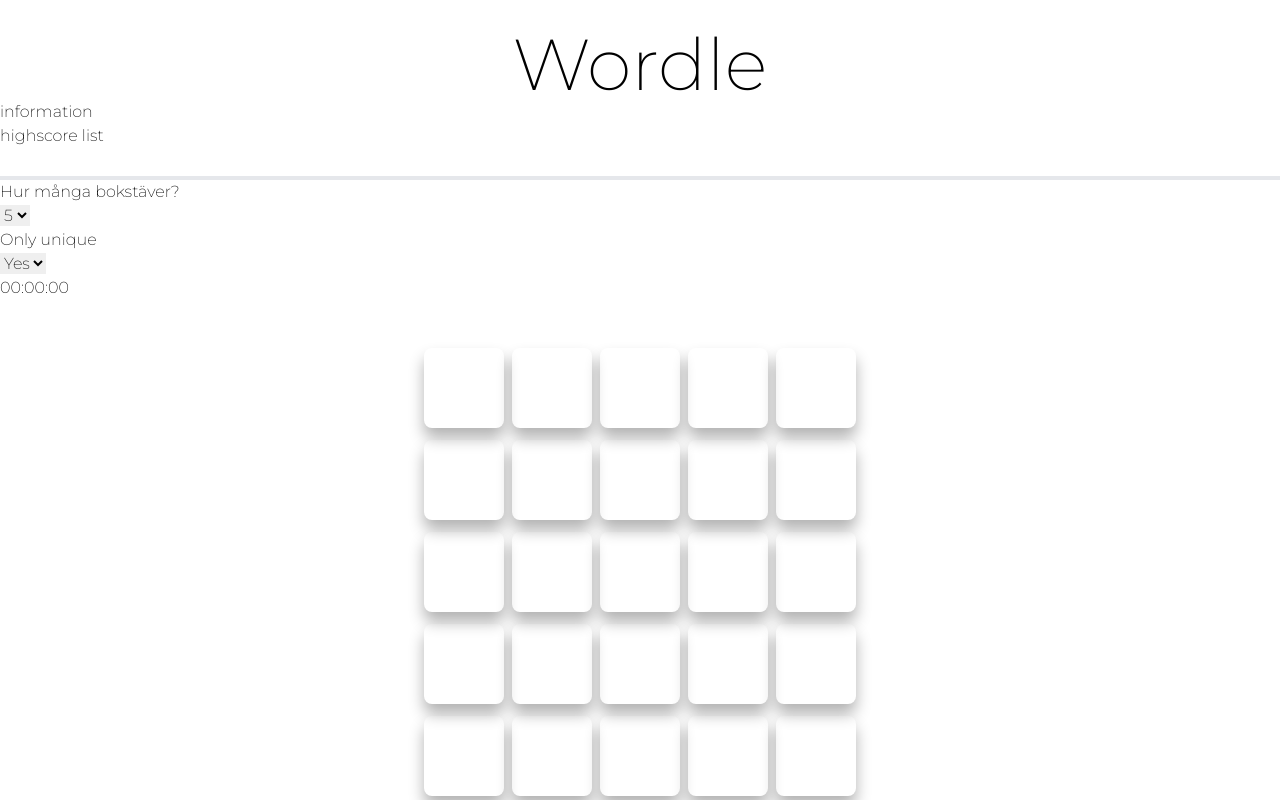
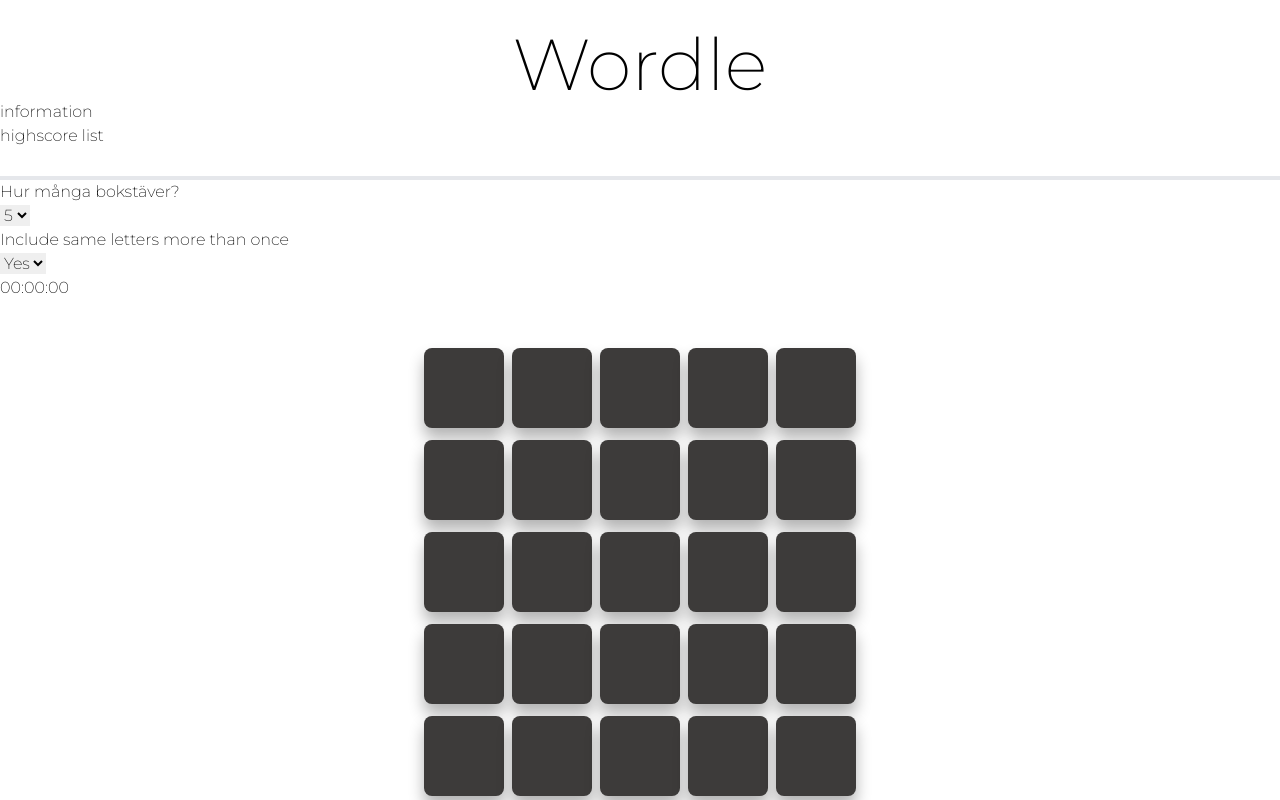
Before and after one commit to Rasmus3liasson/Wordle, a React (Create React App) app in the folder wordle-game/: page / in a window 1280 px wide. Shown: the top 800 px of the page. Built offline with nearby package versions, Linux system fonts and the light colour scheme; no server answers.

Commit message:
default box color

```diff
--- a/wordle-game/public/index.html
+++ b/wordle-game/public/index.html
@@ -30,9 +30,9 @@
       work correctly both with client-side routing and a non-root public URL.
       Learn how to configure a non-root public URL by running `npm run build`.
     -->
-    <title>React App</title>
+    <title>Wordle</title>
   </head>
-  <body class="bg-background">
+  <body>
     <noscript>You need to enable JavaScript to run this app.</noscript>
     <div id="root"></div>
     <!--
--- a/wordle-game/src/App.js
+++ b/wordle-game/src/App.js
@@ -12,7 +12,7 @@
 import Nav from "./component/Nav.tsx";
 
 function App() {
-  const [selectValue, setSelectValue] = useState("5");
+  const [selectValue, setSelectValue] = useState(5);
   const [randomWord, setRandomWord] = useState("");
   const [uniqueLetters, setUniqueLetters] = useState(true);
   const [time, setTime] = useState("00:00:00");
@@ -35,13 +35,18 @@
       selectValue,
       uniqueLetters
     );
+    setRandomWord(randomWord);
+    console.log(randomWord);
+  }
 
-    setRandomWord(randomWord);
-  }
+  //change randomword when game settings changes
+  useEffect(() => {
+    getRandomWord();
+  }, [selectValue]);
 
   useEffect(() => {
     getRandomWord();
-  }, [selectValue]);
+  }, [uniqueLetters]);
 
   let valueColor;
   let arrToString;
@@ -56,7 +61,7 @@
       } else if (valueColor[index] === "correct") {
         return "green-color";
       } else {
-        return "bg-dark";
+        return "red-color";
       }
     }
   }
--- a/wordle-game/src/component/Board.tsx
+++ b/wordle-game/src/component/Board.tsx
@@ -3,7 +3,7 @@
 export default function Board(props) {
   const [activeIndex, setActiveIndex] = useState(0);
 
-  let { backgroundColor } = props;
+  let backgroundColor = props.backgroundColor || "bg-dark";
 
   function handleKeyPress(event) {
     //new array to make letters stay
--- a/wordle-game/src/component/UniqueLetters.tsx
+++ b/wordle-game/src/component/UniqueLetters.tsx
@@ -11,7 +11,7 @@
 
   return (
     <div>
-      <h4>Only unique</h4>
+      <h4>Include same letters more than once</h4>
       <select value={props.uniqueLetters.toString()} onChange={uniqueLetters}>
         <option value="true">Yes</option>
         <option value="false">No</option>
--- a/wordle-game/src/index.css
+++ b/wordle-game/src/index.css
@@ -15,4 +15,7 @@
   .green-color {
     @apply bg-green;
   }
+  .red-color {
+    @apply bg-red;
+  }
 }
--- a/wordle-game/tailwind.config.js
+++ b/wordle-game/tailwind.config.js
@@ -6,7 +6,7 @@
       colors: {
         background: "#292727",
         dark: "#3D3B3A ",
-        yellow: "#EFE81A",
+        yellow: "#f5bc42",
         green: "#1CCC10",
         red: "#a83232",
         white: "#F0EAE4",
```
Also changed, not shown: 2 other files (tests, documents, lock files or other folders).
